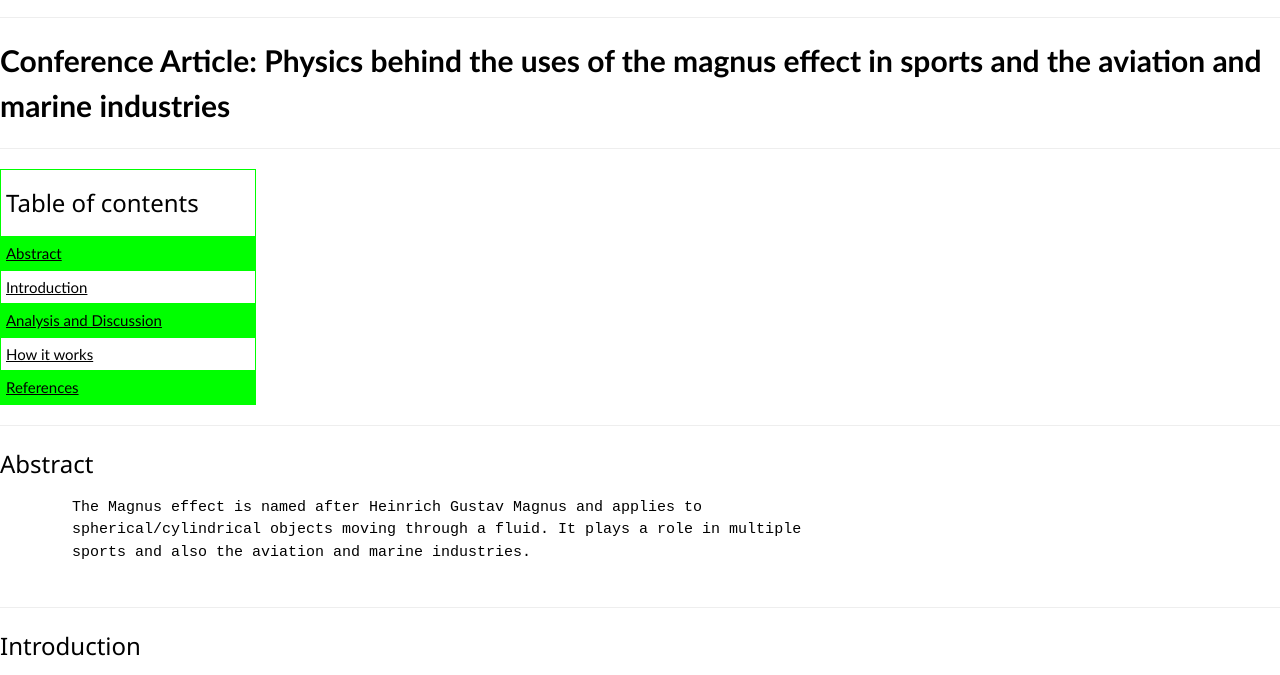
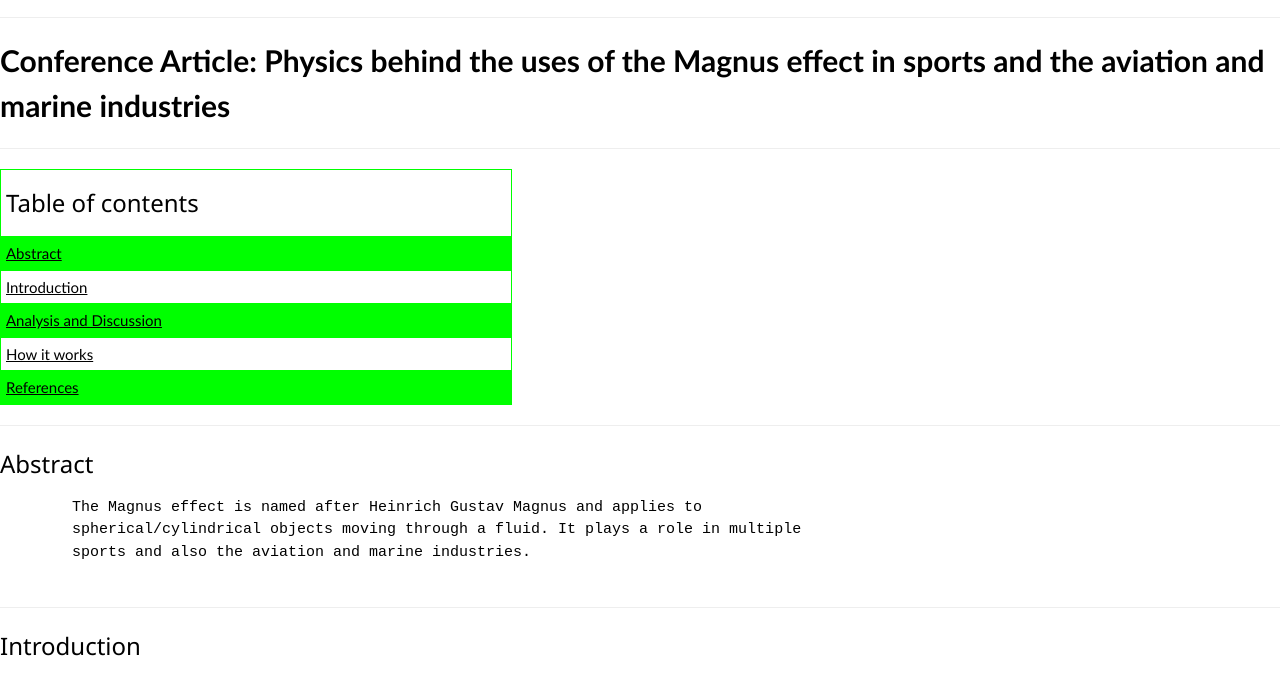
Before and after one commit to FEPSFY6953400/FY6953400, a plain HTML site: page index.html in a window 1280 px wide. Shown: the part 422-1097 px from the top of the page. Drawn offline with nearby package versions, Linux system fonts and the light colour scheme.

Commit message:
Update index.html

```diff
--- a/index.html
+++ b/index.html
@@ -7,7 +7,7 @@
       <h1><b>ENG0018 Computer Laboratory 2025/26</b></h1>
       <h2>Student URN: 6953400</h2>
     <hr>
-    <h2 style="font-family:calibri;"><b>Conference Article: Physics behind the uses of the magnus effect in sports and the aviation and marine industries</b></h2>
+    <h2 style="font-family:calibri;"><b>Conference Article: Physics behind the uses of the Magnus effect in sports and the aviation and marine industries</b></h2>
     <hr>
 
     <!style for tables>
@@ -15,7 +15,7 @@
             table {
               font-family:calibri;
               border-collapse: collapse;
-              width: 20%;
+              width: 40%;
 
             }
 
```
